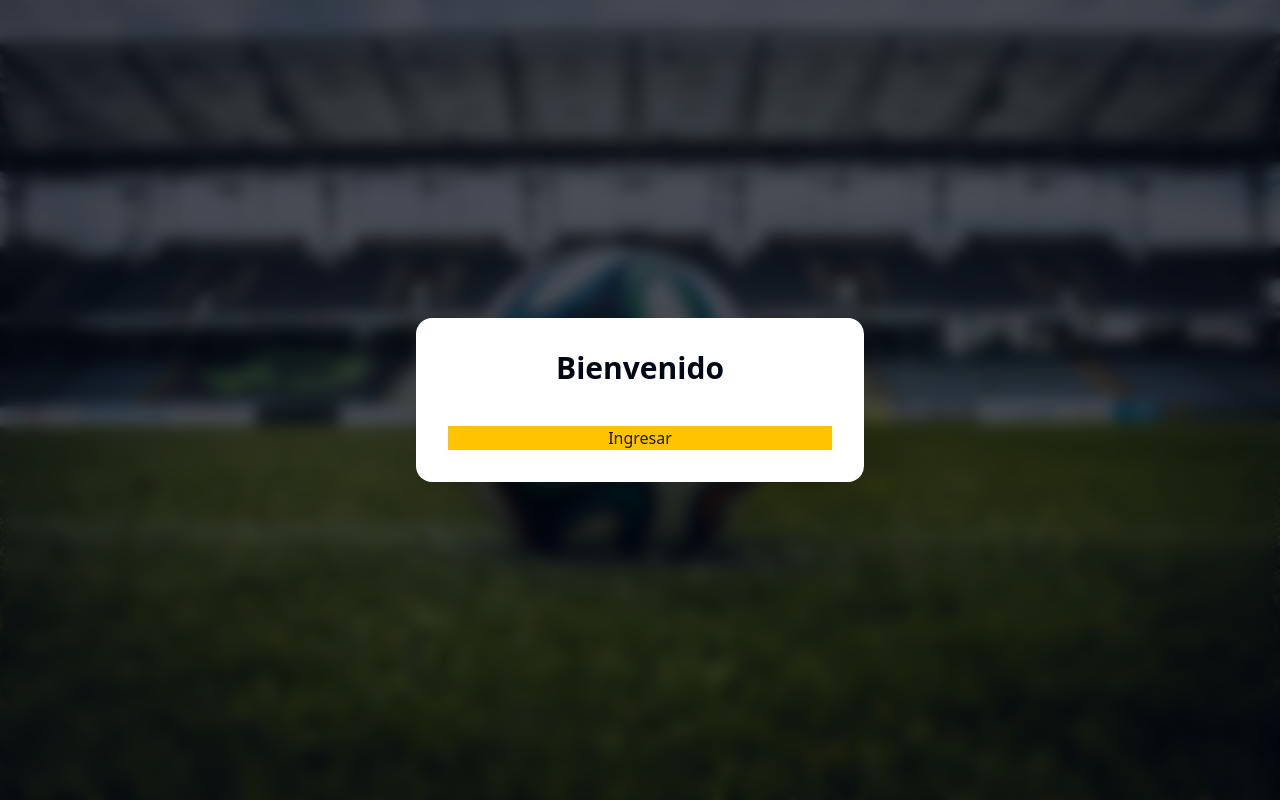
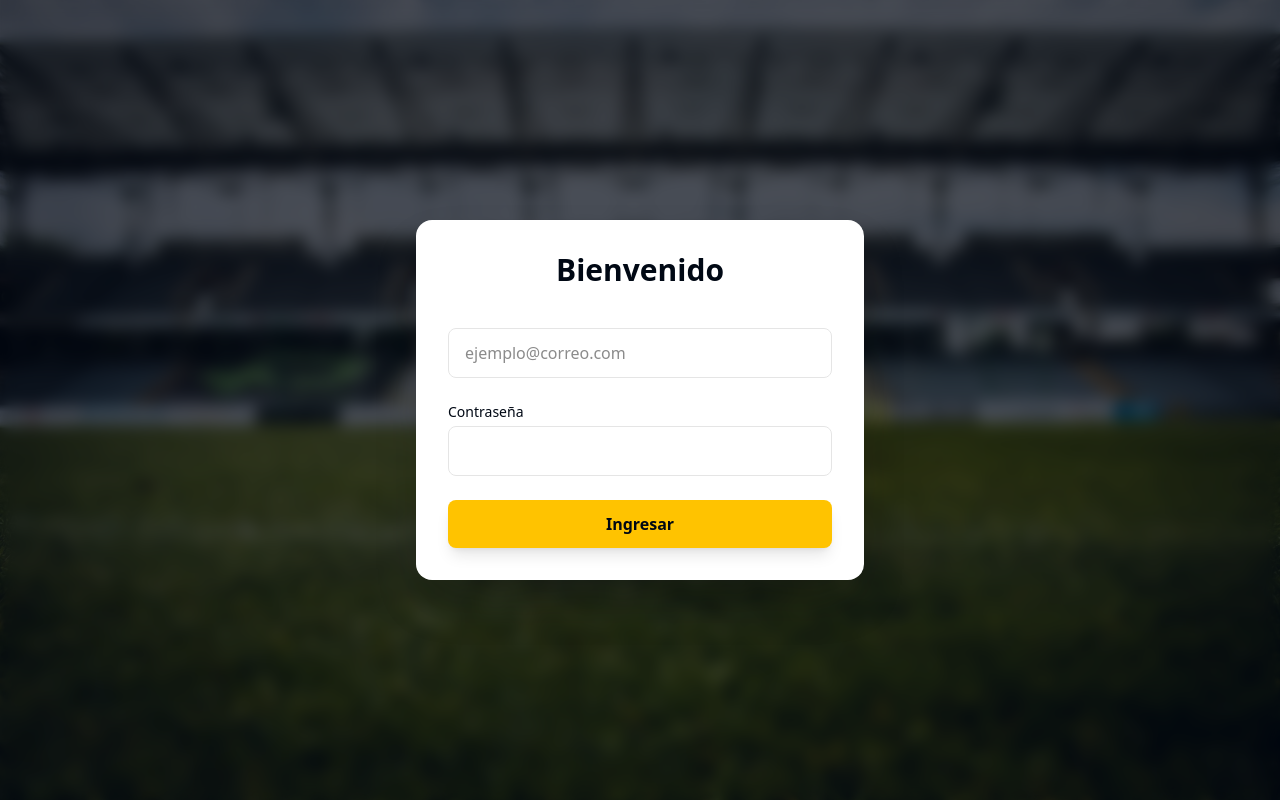
Before and after one commit to rlipac31/fron-reseras, a Next.js app: page /login in a window 1280 px wide. Built offline with nearby package versions, Linux system fonts and the light colour scheme; no server answers.

Commit message:
corrigiendo login

```diff
--- a/app/(auth)/login/page.tsx
+++ b/app/(auth)/login/page.tsx
@@ -1,3 +1,5 @@
+
+
 "use client";
 
 import { useSearchParams, useRouter } from 'next/navigation';
@@ -73,10 +75,61 @@ function LoginForm() {
             { loginError && <ErrorAlert message={errorMgs} onClose={()=> setLoginError(false)} /> }
           </div>
 
-          <form onSubmit={handleSubmit(onSubmit)} className="space-y-6">
-            {/* ... Tus campos de input ... */}
-            <button type="submit" disabled={isSubmitting} className="w-full bg-brand-gold ...">
+      <form onSubmit={(e) => {
+              e.preventDefault(); // EVITA QUE LA PÁGINA SE RECARGUE
+              handleSubmit(onSubmit)(e);
+            }}
+
+          className="space-y-6">
+            <div>
+              <label className="block text-sm font-medium text-brand-black mb-1">
+
+              </label>
+              <input
+               {...register("email")}
+                type="email"
+                className={`w-full px-4 py-3 rounded-lg border border-brand-gray focus:ring-2 focus:ring-brand-gold
+                focus:border-transparent outline-none transition-all
+                ${
+                errors.email ? "border-red-500 ring-1 ring-red-500" : "border-brand-gray focus:ring-2 focus:ring-brand-gold"
+              }`}
+                placeholder="ejemplo@correo.com"
+              />
+                          {errors.email && <p className="text-red-500 text-xs mt-1">{errors.email.message}</p>}
+            </div>
+
+            <div>
+              <label className="block text-sm font-medium text-brand-black mb-1">
+                Contraseña
+              </label>
+              <input
+               {...register("password")}
+                type="password"
+                className={`w-full px-4 py-3 rounded-lg border border-brand-gray focus:ring-2 focus:ring-brand-gold
+                :border-transparent outline-none transition-all
+                 ${
+                errors.password ? "border-red-500 ring-1 ring-red-500" : "border-brand-gray focus:ring-2 focus:ring-brand-gold"
+              }`}
+            />
+            {errors.password && <p className="text-red-500 text-xs mt-1">{errors.password.message}</p>}
+
+
+            </div>
+{/*
+            <div className="flex items-center justify-end">
+              <a href="#" className="text-sm text-brand-gold hover:underline font-medium">
+                ¿Olvidaste tu contraseña?
+              </a>
+            </div> */}
+
+            <button
+              type="submit"
+              disabled={isSubmitting}
+              className="w-full bg-brand-gold hover:bg-[#e08e00] text-brand-black font-bold py-3
+              rounded-lg transition-colors shadow-lg active:scale-[0.98]"
+            >
                {isSubmitting ? "Cargando..." : "Ingresar"}
+             {/*  Iniciar Sesión */}
             </button>
           </form>
         </div>
```
